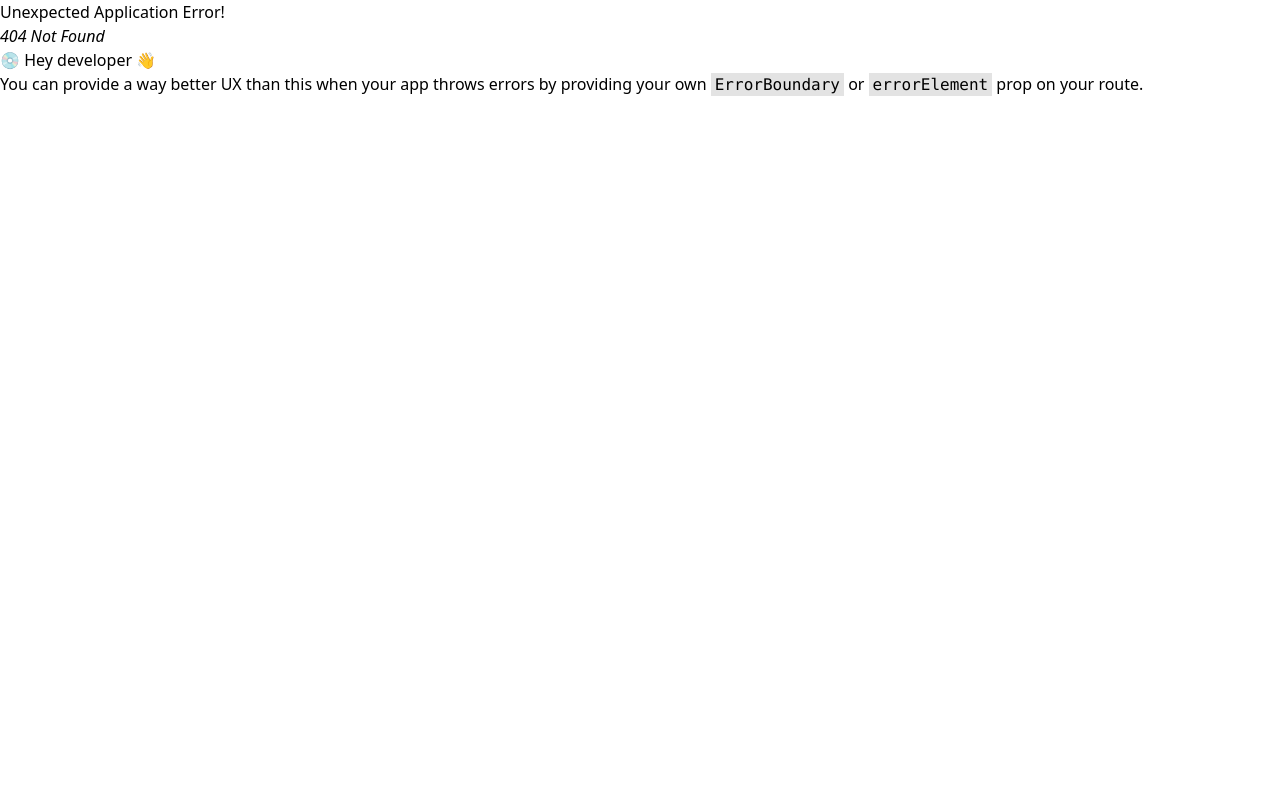
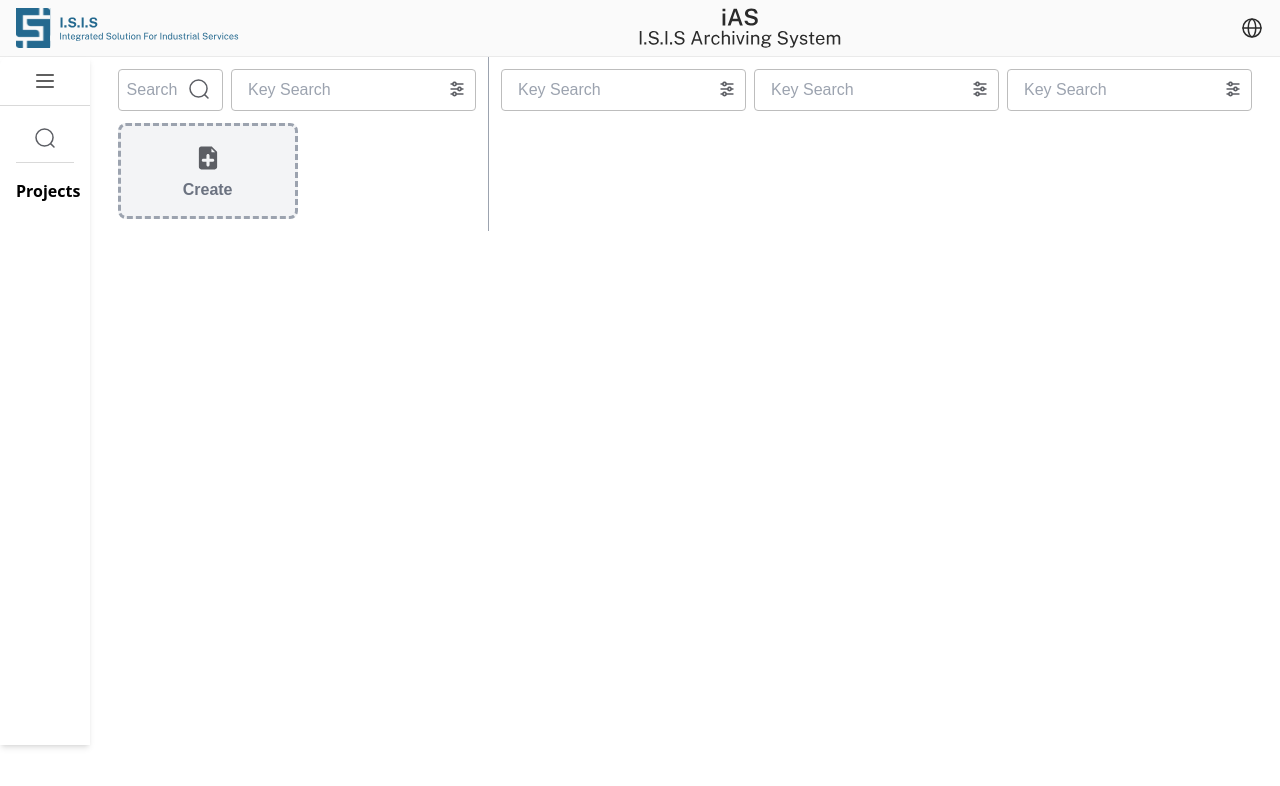
Before and after one commit to AyaElzoghby/Archive, a React (Vite) app: page /addData/AddDocumnet in a window 1280 px wide. Before the commit this address had no page. Shown: the top 786 px of the page. Built offline with nearby package versions, Linux system fonts and the light colour scheme; no server answers.

Commit message:
addDocumnet v0.5

```diff
--- /dev/null
+++ b/src/Pages/addingData/AddDocumnet.jsx
@@ -0,0 +1,30 @@
+import SearchInput from "../../components/Inputs/SearchInput";
+import FilterInput from "../../components/Inputs/FilterInput";
+import CreateComponent from "../../components/Inputs/CreateComponent";
+function AddDocumnet() {
+  return (
+    <div className="flex h-full">
+      <div className="p-3 flex-1">
+        <div className="flex gap-2">
+          <SearchInput />
+          <FilterInput />
+        </div>
+        <div className="w-[180px] mt-3">
+          <CreateComponent />
+        </div>
+      </div>
+
+      <div className="w-[1px] bg-gray-400"></div>
+
+      <div className="p-3 flex-1">
+        <div className=" flex justify-between items-center gap-2">
+          <FilterInput />
+          <FilterInput />
+          <FilterInput />
+        </div>
+      </div>
+    </div>
+  );
+}
+
+export default AddDocumnet;
--- a/src/Pages/addingData/Calssfication.jsx
+++ /dev/null
@@ -1,81 +0,0 @@
-
-import { NestedTable } from "../../components/Grid/index";
-import { SideMenuContext } from "../../store/SideMenuContext";
-
-function Calssfication() {
-
-  return (
-    <>
-      <NestedTable
-            rowKey={"CompanyID"}
-            haveDel={false}
-            globalParams={{
-            }}
-            ParentkeyName={"ClassficationParentID"}
-
-            params={{
-              ins: {
-                sp: "api_calssfication_ins",
-              },
-              trx: {
-                sp: "api_classfication_trx",
-              },
-              del: { sp: "" },
-              upd: { sp: "api_calssfication_upd " },
-            }}
-            tableConfig={[
-              {
-                Caption: "CompanyID",
-                isRequired: true,
-                Input: true,
-                type:"number",
-                hidden: false,
-                keyName: "CompanyID",
-                width: 100,
-              },
-              {
-                arCaption: " ClassficationNameEn",
-                isRequired: true,
-                Input: true,
-                type: "text",
-                hidden: false,
-                keyName: "ClassficationNameEn",
-
-                width: 200,
-              },
-              {
-                arCaption: "ClassficationNameAr",
-                type: "text",
-                Input: true,
-                isRequired: true,
-                hidden: false,
-                keyName: "ClassficationNameAr",
-                width: 200,
-              },
-              {
-                arCaption: " IsPublic",
-                type: "check",
-                Input: true,
-                isRequired: true,
-                hidden: false,
-                keyName: "IsPublic",
-                width: 100,
-              }, {
-                arCaption: " ClassficationParentID",
-                type: "number",
-                Input: true,
-                isRequired: true,
-                hidden: false,
-                keyName: "ClassficationParentID",
-                width: 100,
-              },
-
-            ]}
-          >
-
-          </NestedTable>
-    </>
-  );
-}
-
-export default Calssfication;
--- /dev/null
+++ b/src/Pages/addingData/Classfication.jsx
@@ -0,0 +1,75 @@
+import { NestedTable } from "../../components/Grid/index";
+import { SideMenuContext } from "../../store/SideMenuContext";
+
+function Classfication() {
+  return (
+    <>
+      <NestedTable
+        rowKey={"CompanyID"}
+        haveDel={false}
+        globalParams={{}}
+        ParentkeyName={"ClassficationParentID"}
+        params={{
+          ins: {
+            sp: "api_calssfication_ins",
+          },
+          trx: {
+            sp: "api_classfication_trx",
+          },
+          del: { sp: "" },
+          upd: { sp: "api_calssfication_upd " },
+        }}
+        tableConfig={[
+          {
+            Caption: "CompanyID",
+            isRequired: true,
+            Input: true,
+            type: "number",
+            hidden: false,
+            keyName: "CompanyID",
+            width: 100,
+          },
+          {
+            arCaption: " ClassficationNameEn",
+            isRequired: true,
+            Input: true,
+            type: "text",
+            hidden: false,
+            keyName: "ClassficationNameEn",
+
+            width: 200,
+          },
+          {
+            arCaption: "ClassficationNameAr",
+            type: "text",
+            Input: true,
+            isRequired: true,
+            hidden: false,
+            keyName: "ClassficationNameAr",
+            width: 200,
+          },
+          {
+            arCaption: " IsPublic",
+            type: "check",
+            Input: true,
+            isRequired: true,
+            hidden: false,
+            keyName: "IsPublic",
+            width: 100,
+          },
+          {
+            arCaption: " ClassficationParentID",
+            type: "number",
+            Input: true,
+            isRequired: true,
+            hidden: false,
+            keyName: "ClassficationParentID",
+            width: 100,
+          },
+        ]}
+      ></NestedTable>
+    </>
+  );
+}
+
+export default Classfication;
--- a/src/Pages/addingData/index.js
+++ b/src/Pages/addingData/index.js
@@ -1,3 +1,5 @@
 import FileType from "./FileType";
+import Classfication from "./Classfication";
+import AddDocumnet from "./AddDocumnet";
 
-export { FileType };
+export { FileType, Classfication, AddDocumnet };
--- a/src/components/Inputs/CreateComponent.jsx
+++ b/src/components/Inputs/CreateComponent.jsx
@@ -55,7 +55,7 @@ const CreateComponent = () => {
       <div className="h-full w-full flex font-tajawal flex-col items-center">
         <div
           onClick={togglePopup}
-          className={`w-full h-[108px] border-4 border-dashed rounded-lg p-5 border-gray-400 bg-gray-100 justify-center items-center cursor-pointer`}
+          className={`w-full h-24 border-[3px] border-dashed rounded-lg p-3 border-gray-400 bg-gray-100 justify-center items-center cursor-pointer`}
         >
           <div className="">
             <img
@@ -63,12 +63,9 @@ const CreateComponent = () => {
               className="m-auto my-2 w-6 h-6"
               alt="Uploaded preview"
             />
-
-            <label className="text-center font-semibold text-gray-600 transition-all cursor-pointer">
-              <span className="block text-[24px] font-bold text-gray-500">
-                Create
-              </span>
-            </label>
+            <div className=" text-center text-base font-bold text-gray-500">
+              Create
+            </div>
           </div>
         </div>
       </div>
@@ -78,12 +75,10 @@ const CreateComponent = () => {
         <div className="fixed inset-0 flex items-center justify-center z-50 bg-black bg-opacity-50">
           <div
             ref={popupRef}
-            className="bg-white w-[1240px]  h-[646px] p-6 rounded-lg shadow-lg relative overflow-hidden"
+            className="bg-white w-[1240px] h-[646px] p-6 rounded-lg shadow-lg relative overflow-hidden"
           >
-            <div className="justify-between px-4 mb-4 flex">
-              <p className=" text-[40px] font-bold text-center text-gray-800">
-                Create
-              </p>
+            <div className="px-4 mb-4 flex justify-center">
+              <p className=" text-[40px]  font-bold  text-gray-800">Create</p>
               <button onClick={togglePopup} className="text-black">
                 <img src={Cancel} className="h-5 w-5 font-bold" alt="" />
               </button>
@@ -165,7 +160,7 @@ const CreateComponent = () => {
                 </div>
               </div>
               <div className=" hidden" id="Step2">
-              <div className="flex my-8 gap-2">
+                <div className="flex my-8 gap-2">
                   <div className="w-[100%] h-[10px] mx-auto mb-6 bg-[#227099]"></div>
                   <div className="w-[100%] h-[10px] mx-auto mb-6 bg-[#227099]"></div>
                   <div className="w-[100%] h-[10px] mx-auto mb-6 bg-[#F4F4F4]"></div>
@@ -253,7 +248,6 @@ const CreateComponent = () => {
                   </div>
                 </div>
               </div>
-
             </div>
           </div>
         </div>
--- /dev/null
+++ b/src/components/Inputs/FilterInput.jsx
@@ -0,0 +1,19 @@
+/* eslint-disable react/prop-types */
+import Filter from "/assets/Filter.svg";
+
+function FilterInput({ placeholder }) {
+  return (
+    <div className="relative">
+      <input
+        type="text"
+        placeholder={placeholder ? placeholder : "Key Search"}
+        className="box-border p-2 pl-4 font-tajawal center font-semibold text-base border border-inputBorder text-inputTextColor hover:outline-inputHover hover:outline-2 focus:border-inputFocuse rounded outline-none placeholder:font-light"
+      />
+      <div className={`absolute right-1 mx-2 top-3`}>
+        <img src={Filter} alt="" />
+      </div>
+    </div>
+  );
+}
+
+export default FilterInput;
--- a/src/components/Inputs/SearchInput.jsx
+++ b/src/components/Inputs/SearchInput.jsx
@@ -1,30 +1,17 @@
-import React from "react";
+/* eslint-disable react/prop-types */
 import searchIcon from "/icons/Search-Magnifier.svg";
-import Filter from "../../../public/assets/Filter.svg";
 
 const SearchInput = ({ onSearch }) => {
   return (
-    <div className="grid-cols-3 grid gap-2">
-      <div className="relative col-span-2">
+    <div className="relative flex-1">
       <input
         type="text"
-          className="w-full box-border p-2  pl-4 font-tajawal center font-semibold text-base border border-inputBorder text-inputTextColor hover:outline-inputHover hover:outline-2 focus:border-inputFocuse rounded outline-none placeholder:font-light"
+        className="w-full box-border p-2 font-tajawal center font-semibold text-base border border-inputBorder text-inputTextColor hover:outline-inputHover hover:outline-2 focus:border-inputFocuse rounded outline-none placeholder:font-light"
         placeholder="Search"
         onChange={(e) => onSearch(e.target.value)}
       />
-        <div   className={`absolute right-1 mx-2 top-2`}>
+      <div className={`absolute right-1 mx-2 top-2`}>
         <img src={searchIcon} alt="" />
-        </div>
-      </div>
-      <div className="relative col-span-1">
-        <input
-          type="text"
-          placeholder="Key Search"
-          className=" w-full box-border p-2 pl-4 font-tajawal center font-semibold text-base border border-inputBorder text-inputTextColor hover:outline-inputHover hover:outline-2 focus:border-inputFocuse rounded outline-none placeholder:font-light"
-        />
-        <div   className={`absolute right-1 mx-2 top-3`}>
-        <img src={Filter} alt="" />
-        </div>
       </div>
     </div>
   );
```
Also changed, not shown: src/App.jsx (+5 -3 lines), src/Pages/RootLayout.jsx (+0 -11 lines), src/components/Inputs/SelectInput.jsx (+9 -9 lines). Lines whose indentation alone changed are shown as unchanged.
